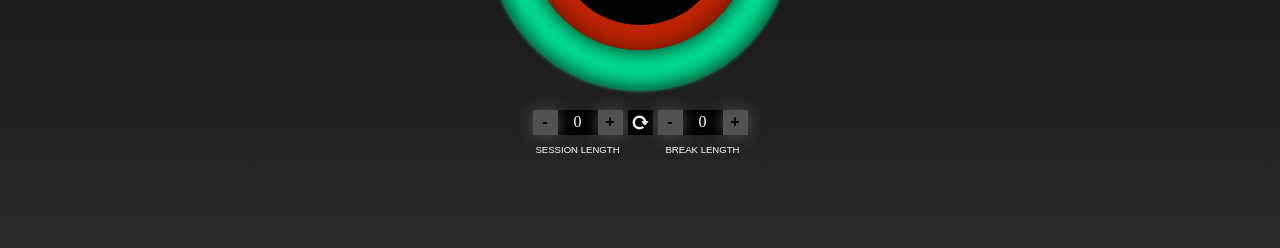
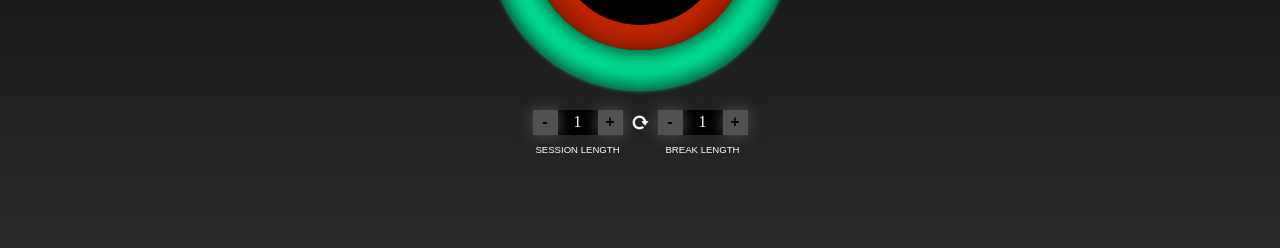
Before and after one commit to kmeda/pomodoro-clock, a Jekyll site: the page built from index.html, in a window 1280 px wide. Shown: the part 478-726 px from the top of the page. Built offline with Jekyll 4.4.1, drawn with Linux system fonts in a browser that asks for light colours; nearby versions of some CDN libraries; Markdown is read by kramdown in place of the engine named in the settings.

Commit message:
control input & animate

```diff
--- a/_includes/main.html
+++ b/_includes/main.html
@@ -1 +1 @@
-<div class="container"><div class="wrapper"><div class="bg-glow"><div class="session"><div class="mask full"><div class="fill"></div></div><div class="mask half"><div class="fill"></div><div class="fill fix"></div></div><div class="sessionMask"><div class="sessionTimer">00:00:00</div><div class="break"><div class="breakMask"><div class="breakTimer">00:00:00</div></div></div></div></div></div><div class="controls"><div class="sessionContainer"><div class="sessionInterval"><div class="minus msession">-</div><div class="sessionCount"></div><div class="plus psession">+</div></div><div class="header">SESSION LENGTH</div></div><div class="resetAll"></div><div class="breakContainer"><div class="breakInterval"><div class="minus mbreak">-</div><div class="breakCount"></div><div class="plus pbreak">+</div></div><div class="header">BREAK LENGTH</div></div></div></div></div>
+<div class="container"><div class="wrapper"><div class="bg-glow"><div class="session"><div class="mask full"><div class="fill"></div></div><div class="mask half"><div class="fill"></div><div class="fill fix"></div></div></div><div class="maskContainer"></div><div class="maskContainer2"></div><div class="sessionTimer">00:00:00</div><div class="break"><div class="mask full"><div class="fill"></div></div><div class="mask half"><div class="fill"></div><div class="fill fix"></div></div></div><div class="breakMask"><div class="breakTimer">00:00:00</div></div></div><div class="controls"><div class="sessionContainer"><div class="sessionInterval"><div class="minus msession">-</div><div class="sessionCount"></div><div class="plus psession">+</div></div><div class="header">SESSION LENGTH</div></div><div class="resetAll"></div><div class="breakContainer"><div class="breakInterval"><div class="minus mbreak">-</div><div class="breakCount"></div><div class="plus pbreak">+</div></div><div class="header">BREAK LENGTH</div></div></div></div></div>
--- a/assets/css/main.css
+++ b/assets/css/main.css
@@ -1,55 +1,47 @@
 @import 'https://fonts.googleapis.com/css?family=Fira+Sans';
-.bg-glow {
-  height: 300px;
-  width: 300px;
-  background-color: #252325;
-  -webkit-border-radius: 50%;
-          border-radius: 50%;
-  -webkit-box-shadow: 0px 0px 4px #00FFA7;
-          box-shadow: 0px 0px 4px #00FFA7;
-  z-index: 1; }
-  .bg-glow .session {
-    width: 300px;
-    height: 300px;
-    -webkit-border-radius: 50%;
-            border-radius: 50%;
-    -webkit-box-shadow: 0px 0px 30px black inset;
-            box-shadow: 0px 0px 30px black inset; }
-    .bg-glow .session .sessionMask {
-      height: 220px;
-      width: 220px;
-      background-color: black;
-      -webkit-border-radius: 50%;
-              border-radius: 50%;
-      -webkit-box-shadow: 0px 0px 30px black;
-              box-shadow: 0px 0px 30px black;
-      position: absolute;
-      cursor: pointer; }
-      .bg-glow .session .sessionMask .sessionTimer {
-        color: white;
-        font-size: 1.5em; }
-      .bg-glow .session .sessionMask .break {
-        height: 220px;
-        width: 220px;
-        background-color: #FF3100;
-        -webkit-border-radius: 50%;
-                border-radius: 50%;
-        -webkit-box-shadow: 0px 0px 40px rgba(0, 0, 0, 0.8) inset;
-                box-shadow: 0px 0px 40px rgba(0, 0, 0, 0.8) inset;
-        position: absolute; }
-        .bg-glow .session .sessionMask .break .breakMask {
-          height: 170px;
-          width: 170px;
-          background-color: black;
-          -webkit-border-radius: 50%;
-                  border-radius: 50%;
-          -webkit-box-shadow: 0px 0px 40px rgba(0, 0, 0, 0.4);
-                  box-shadow: 0px 0px 40px rgba(0, 0, 0, 0.4); }
-          .bg-glow .session .sessionMask .break .breakMask .breakTimer {
-            color: white;
-            font-size: 1.5em; }
+.container {
+  display: -webkit-box;
+  display: -webkit-flex;
+  display: -ms-flexbox;
+  display: flex;
+  -webkit-box-orient: vertical;
+  -webkit-box-direction: normal;
+  -webkit-flex-direction: column;
+      -ms-flex-direction: column;
+          flex-direction: column;
+  -webkit-box-pack: center;
+  -webkit-justify-content: center;
+      -ms-flex-pack: center;
+          justify-content: center;
+  -webkit-box-align: center;
+  -webkit-align-items: center;
+      -ms-flex-align: center;
+          align-items: center;
+  height: 100vh;
+  width: 100vw; }
 
-.bg-glow, .session, .sessionMask, .break, .breakMask {
+.wrapper {
+  display: -webkit-box;
+  display: -webkit-flex;
+  display: -ms-flexbox;
+  display: flex;
+  -webkit-box-orient: vertical;
+  -webkit-box-direction: normal;
+  -webkit-flex-direction: column;
+      -ms-flex-direction: column;
+          flex-direction: column;
+  -webkit-box-pack: center;
+  -webkit-justify-content: center;
+      -ms-flex-pack: center;
+          justify-content: center;
+  -webkit-box-align: center;
+  -webkit-align-items: center;
+      -ms-flex-align: center;
+          align-items: center;
+  height: 400px;
+  width: 330px; }
+
+.bg-glow, .session, .maskContainer, .sessionMask, .break, .breakMask {
   display: -webkit-box;
   display: -webkit-flex;
   display: -ms-flexbox;
@@ -63,6 +55,66 @@
       -ms-flex-align: center;
           align-items: center; }
 
+.bg-glow {
+  height: 300px;
+  width: 300px;
+  background-color: #252325;
+  -webkit-border-radius: 50%;
+          border-radius: 50%;
+  -webkit-box-shadow: 0px 0px 4px #00FFA7;
+          box-shadow: 0px 0px 4px #00FFA7; }
+  .bg-glow .session {
+    width: 300px;
+    height: 300px;
+    -webkit-border-radius: 50%;
+            border-radius: 50%;
+    -webkit-box-shadow: 0px 0px 30px black inset;
+            box-shadow: 0px 0px 30px black inset; }
+  .bg-glow .maskContainer {
+    height: 220px;
+    width: 220px;
+    background-color: black;
+    -webkit-border-radius: 50%;
+            border-radius: 50%;
+    -webkit-box-shadow: 0px 0px 30px black;
+            box-shadow: 0px 0px 30px black;
+    position: absolute; }
+  .bg-glow .maskContainer2 {
+    height: 170px;
+    width: 170px;
+    -webkit-border-radius: 50%;
+            border-radius: 50%;
+    position: absolute;
+    cursor: pointer;
+    z-index: 10; }
+  .bg-glow .sessionTimer {
+    position: absolute;
+    color: white;
+    font-size: 1.5em; }
+  .bg-glow .break {
+    height: 220px;
+    width: 220px;
+    background-color: #FF3100;
+    -webkit-border-radius: 50%;
+            border-radius: 50%;
+    -webkit-box-shadow: 0px 0px 40px rgba(0, 0, 0, 0.8) inset;
+            box-shadow: 0px 0px 40px rgba(0, 0, 0, 0.8) inset;
+    position: absolute; }
+  .bg-glow .breakMask {
+    height: 170px;
+    width: 170px;
+    background-color: black;
+    -webkit-border-radius: 50%;
+            border-radius: 50%;
+    position: absolute;
+    -webkit-box-shadow: 0px 0px 40px rgba(0, 0, 0, 0.4);
+            box-shadow: 0px 0px 40px rgba(0, 0, 0, 0.4);
+    cursor: pointer;
+    pointer-events: none; }
+    .bg-glow .breakMask .breakTimer {
+      color: white;
+      font-size: 1.5em; }
+
 .session .mask, .session .fill {
   width: 300px;
   height: 300px;
@@ -72,16 +124,27 @@
   -webkit-backface-visibility: hidden; }
 
 .session .mask {
-  /* rect(<top>, <right>, <bottom>, <left>) */
   clip: rect(0px, 300px, 300px, 150px); }
   .session .mask .fill {
-    /* rect(<top>, <right>, <bottom>, <left>) */
     clip: rect(0px, 150px, 300px, 0px);
     background-color: #00FFA7; }
 
 .fill {
   -webkit-box-shadow: 0px 0px 30px black inset;
           box-shadow: 0px 0px 30px black inset; }
+
+.break .mask, .break .fill {
+  width: 220px;
+  height: 220px;
+  position: absolute;
+  -webkit-border-radius: 50%;
+          border-radius: 50%; }
+
+.break .mask {
+  clip: rect(0px, 220px, 220px, 110px); }
+  .break .mask .fill {
+    clip: rect(0px, 110px, 220px, 0px);
+    background-color: #FF3100; }
 
 .shadow-glow {
   -webkit-animation-name: growProgressBar;
@@ -192,52 +255,9 @@
   .wrapper .controls .resetAll {
     height: 25px;
     width: 25px;
-    background-color: black;
     cursor: pointer;
     background-image: url(../images/reset.png);
     background-size: contain; }
-
-.container {
-  display: -webkit-box;
-  display: -webkit-flex;
-  display: -ms-flexbox;
-  display: flex;
-  -webkit-box-orient: vertical;
-  -webkit-box-direction: normal;
-  -webkit-flex-direction: column;
-      -ms-flex-direction: column;
-          flex-direction: column;
-  -webkit-box-pack: center;
-  -webkit-justify-content: center;
-      -ms-flex-pack: center;
-          justify-content: center;
-  -webkit-box-align: center;
-  -webkit-align-items: center;
-      -ms-flex-align: center;
-          align-items: center;
-  height: 100vh;
-  width: 100vw; }
-
-.wrapper {
-  display: -webkit-box;
-  display: -webkit-flex;
-  display: -ms-flexbox;
-  display: flex;
-  -webkit-box-orient: vertical;
-  -webkit-box-direction: normal;
-  -webkit-flex-direction: column;
-      -ms-flex-direction: column;
-          flex-direction: column;
-  -webkit-box-pack: center;
-  -webkit-justify-content: center;
-      -ms-flex-pack: center;
-          justify-content: center;
-  -webkit-box-align: center;
-  -webkit-align-items: center;
-      -ms-flex-align: center;
-          align-items: center;
-  height: 500px;
-  width: 530px; }
 
 body {
   margin: 0;
--- a/assets/js/functions.js
+++ b/assets/js/functions.js
@@ -3,12 +3,12 @@
 
 //
 // Get Session input
-    var sessionInput = 0;
+    var sessionInput = 1;
     $('.sessionCount').html(sessionInput);
     $('.psession').click(function(){
       sessionInput += 1;
-      if (sessionInput < 0) {
-        sessionInput = 0;
+      if (sessionInput < 1) {
+        sessionInput = 1;
       }
       $('.sessionCount').html(sessionInput);
       console.log(sessionInput);
@@ -16,20 +16,20 @@
 
     $('.msession').click(function(){
       sessionInput -= 1;
-      if (sessionInput < 0) {
-        sessionInput = 0;
+      if (sessionInput < 1) {
+        sessionInput = 1;
       }
       $('.sessionCount').html(sessionInput);
       console.log(sessionInput);
     });
 
 // Get Break input
-    var breakInput = 0;
+    var breakInput = 1;
     $('.breakCount').html(breakInput);
     $('.pbreak').click(function(){
       breakInput += 1;
-      if (breakInput < 0) {
-        breakInput = 0;
+      if (breakInput < 1) {
+        breakInput = 1;
       }
       $('.breakCount').html(breakInput);
       console.log(breakInput);
@@ -37,8 +37,8 @@
 
     $('.mbreak').click(function(){
       breakInput -= 1;
-      if (breakInput < 0) {
-        breakInput = 0;
+      if (breakInput < 1) {
+        breakInput = 1;
       }
       $('.breakCount').html(breakInput);
       console.log(breakInput);
@@ -47,24 +47,42 @@
 // Animate Session radial progress
 
     $('.session').css('background-color', '#00FFA7');
-    window.randomize = function() {
+    window.session = function() {
 		var fill_rotation = 180;
 		var fix_rotation = 180 * 2;
     $('.session').css('background-color', 'transparent');
 		$('.session .fill, .session .mask.full').css('-webkit-transform', 'rotate(' + fill_rotation + 'deg)');
 		$('.session .fill.fix').css('-webkit-transform', 'rotate(' + fix_rotation + 'deg)');
-    $('.session .mask, .session .fill').css('transition', 'transform '+ (sessionInput*60) +'s');
-    $('.break').hide();
+    $('.session .mask, .session .fill').css('transition', 'transform '+ (sessionInput*10) +'s');
+    $('.break, .breakMask').hide();
 
   	};
-  	$('.sessionMask').click(function(){
-      window.randomize();
+  	$('.maskContainer2').click(function(){
+      window.session();
       $('.bg-glow').addClass('shadow-glow');
-      $('.sessionMask').addClass('sessionProgBar');
+      $('.maskContainer').addClass('sessionProgBar');
 
     });
 
 // Animate Break radial progress
+
+    //$('.break').css('background-color', '#FF3100');
+    window.break = function() {
+		var fill_rotation = 180;
+		var fix_rotation = 180 * 2;
+    $('.break').css('background-color', 'transparent');
+		$('.break .fill, .break .mask.full').css('-webkit-transform', 'rotate(' + fill_rotation + 'deg)');
+		$('.break .fill.fix').css('-webkit-transform', 'rotate(' + fix_rotation + 'deg)');
+    $('.break .mask, .break .fill').css('transition', 'transform '+ (breakInput*10) +'s');
+
+
+  	};
+  	$('.breakMask').click(function(){
+      window.break();
+      //$('.bg-glow').addClass('shadow-glow');
+      //$('.sessionMask').addClass('sessionProgBar');
+
+    });
 // Reset All
   $('.resetAll').click(function(){
     location.reload();
```
Also changed, not shown: _pugfiles/main.pug (+11 -5 lines), assets/css/styles/_style.sass (+89 -56 lines), 1 other file.
